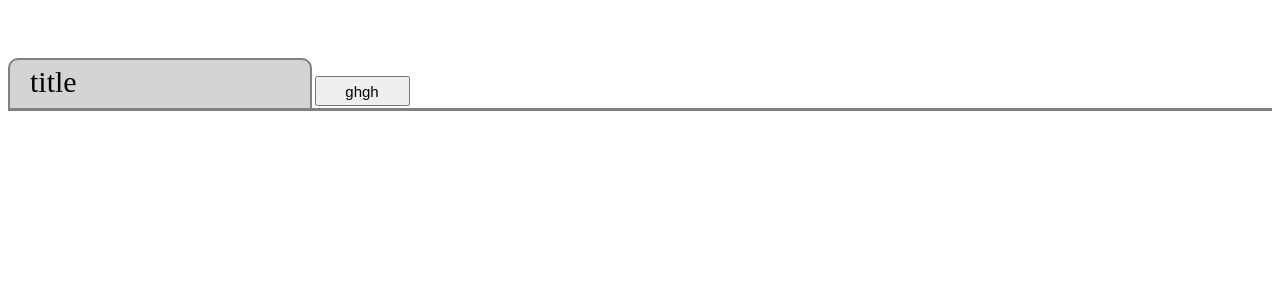
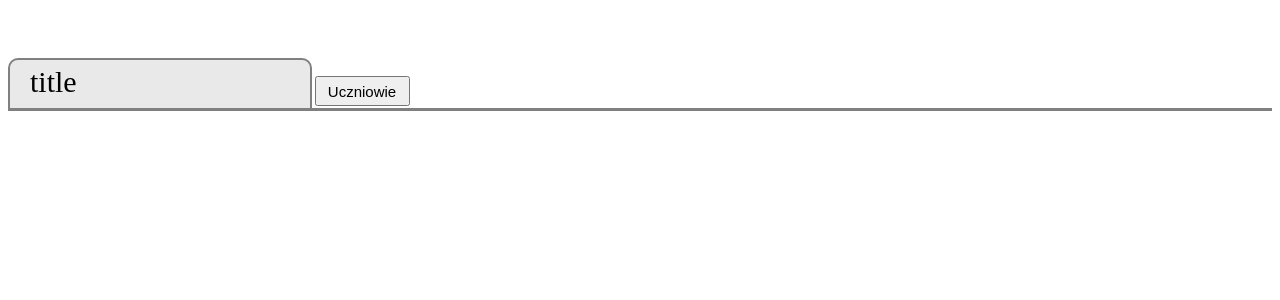
Before and after one commit to 433MHz/electronic-diary, a Vue app: page / in a window 1280 px wide. Shown: the top 300 px of the page. Built offline with nearby package versions, Linux system fonts and the light colour scheme.

Commit message:
Added proper way to send click event from child button to parent frame

```diff
--- a/src/components/MainFrame.vue
+++ b/src/components/MainFrame.vue
@@ -4,7 +4,7 @@
             <div id="top"></div>
             <div id="bottom">
                 <div id="titleBar"><div id="titleBar-inside">{{title}}</div></div>
-                <buttonMainFrame></buttonMainFrame>
+                <buttonMainFrame title="Uczniowie" @click="showAlert()"></buttonMainFrame>
                 <div style="clear: both;"></div>
             </div>
         </div>
@@ -19,6 +19,12 @@ export default {
     data(){
         return{
             title: 'title'
+        }
+    },
+
+    methods:{
+        showAlert(){
+            alert("kliknieto")
         }
     }
 }
@@ -43,7 +49,7 @@ export default {
     }
 
     #titleBar{
-        background-color: lightgray;
+        background-color: rgb(233, 233, 233);
         width: 300px;
         height: 48px;
         border: gray solid 2px;
--- a/src/components/buttonMainFrame.vue
+++ b/src/components/buttonMainFrame.vue
@@ -1,13 +1,19 @@
 <template>
     <div id="main">
-        <button id="buttonEdit">ghgh</button>
+        <button id="buttonEdit" v-on:click="sendClick()">{{title}}</button>
     </div>
 </template>
 
 
 <script>
 export default {
+    props:['title'],
 
+    methods:{
+        sendClick(){
+            this.$emit('click')
+        }
+    }
 }
 </script>
 
```
